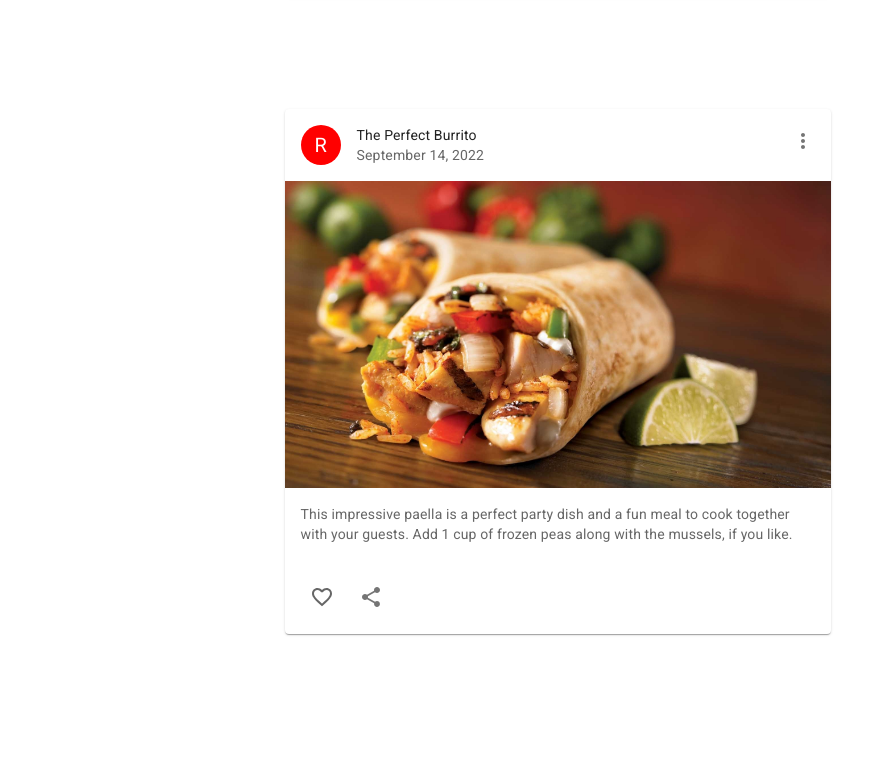
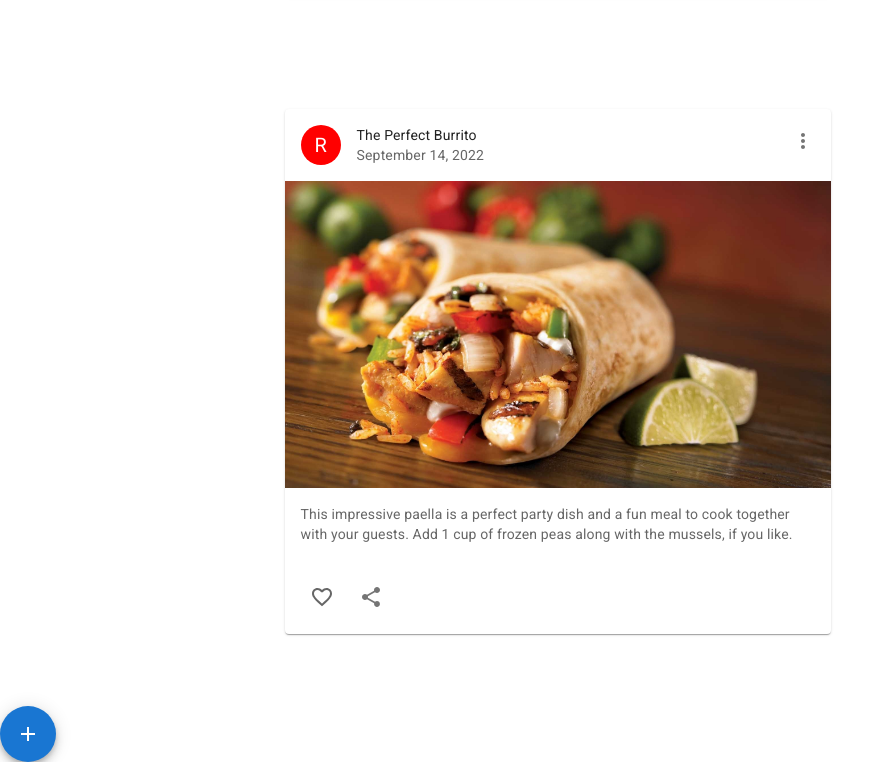
Before and after one commit to ssbbgm/mui-project, a React (Create React App) app: page / in a window 1280 px wide. Shown: the part 3214-3976 px from the top of the page, without its empty margins (0-895 px from the left). Before the commit the page ends 3920 px from the top, so only its background shows below. Built offline with nearby package versions, Linux system fonts and the light colour scheme.

Commit message:
adding add button

```diff
--- a/src/App.js
+++ b/src/App.js
@@ -3,7 +3,9 @@ import Sidebar from './Components/Sidebar';
 import Navbar from './Components/Navbar';
 import Rightbar from './Components/Rightbar';
 import Feed from './Components/Feed';
+import Add from './Components/Add'
 import {Box, Stack} from '@mui/material';
+
 
 
 function App() {
@@ -16,6 +18,7 @@ function App() {
           <Feed />
           <Rightbar />
         </Stack>
+        <Add />
       </Box>
   );
 }
--- /dev/null
+++ b/src/Components/Add.js
@@ -0,0 +1,16 @@
+import { Tooltip, Fab } from '@mui/material';
+import { Add as AddIcon} from '@mui/icons-material'
+import React from 'react';
+
+
+function Add() {
+    return (
+        <Tooltip title="Delete">
+            <Fab color="primary" aria-label="add">
+                <AddIcon />
+            </Fab>
+        </Tooltip>
+    );
+}
+
+export default Add;
```
